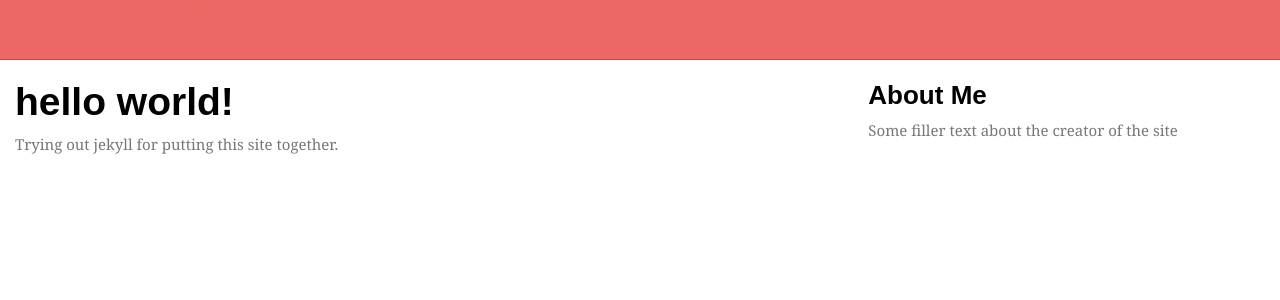
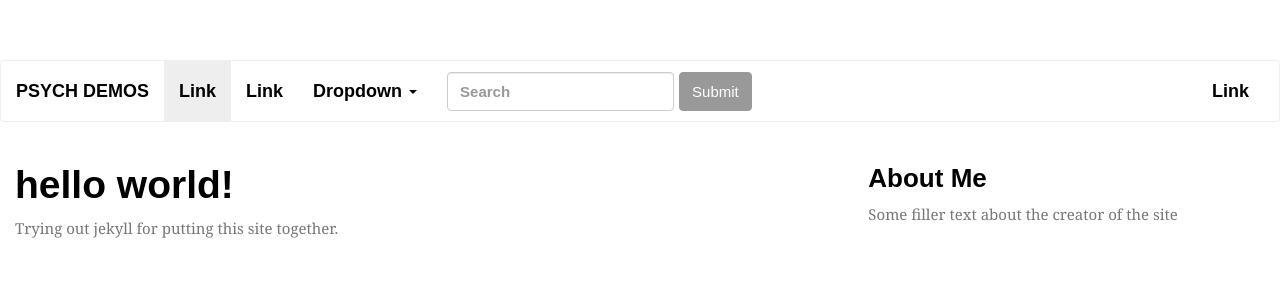
Before and after one commit to jodeleeuw/factorsdb, a Jekyll site: the page built from index.md, in a window 1280 px wide. Shown: the top 300 px of the page. Built offline with Jekyll 4.4.1, drawn with Linux system fonts in a browser that asks for light colours; some web fonts are replaced; Markdown is read by kramdown in place of the engine named in the settings.

Commit message:
change header

```diff
--- a/_includes/header.html
+++ b/_includes/header.html
@@ -21,22 +21,46 @@
 
   <body>
 
-    <div class="navbar navbar-inverse navbar-fixed-top">
-      <div class="navbar-inner">
-        <div class="container">
-          <a class="btn btn-navbar" data-toggle="collapse" data-target=".nav-collapse">
-            <span class="icon-bar"></span>
-            <span class="icon-bar"></span>
-            <span class="icon-bar"></span>
-          </a>
-          <a class="brand" href="#">{{ site.name }}</a>
-          <div class="nav-collapse collapse">
-            <ul class="nav">
-              <li class="active"><a href="/">Home</a></li>
+  <nav class="navbar navbar-default">
+    <div class="container-fluid">
+      <div class="navbar-header">
+        <button type="button" class="navbar-toggle collapsed" data-toggle="collapse" data-target="#bs-example-navbar-collapse-1" aria-expanded="false">
+          <span class="sr-only">Toggle navigation</span>
+          <span class="icon-bar"></span>
+          <span class="icon-bar"></span>
+          <span class="icon-bar"></span>
+        </button>
+        <a class="navbar-brand" href="#">{{ site.name }}</a>
+      </div>
+
+      <div class="navbar-collapse collapse" id="bs-example-navbar-collapse-1" aria-expanded="false" style="height: 1px;">
+        <ul class="nav navbar-nav">
+          <li class="active"><a href="#">Link <span class="sr-only">(current)</span></a></li>
+          <li><a href="#">Link</a></li>
+          <li class="dropdown">
+            <a href="#" class="dropdown-toggle" data-toggle="dropdown" role="button" aria-expanded="false">Dropdown <span class="caret"></span></a>
+            <ul class="dropdown-menu" role="menu">
+              <li><a href="#">Action</a></li>
+              <li><a href="#">Another action</a></li>
+              <li><a href="#">Something else here</a></li>
+              <li class="divider"></li>
+              <li><a href="#">Separated link</a></li>
+              <li class="divider"></li>
+              <li><a href="#">One more separated link</a></li>
             </ul>
+          </li>
+        </ul>
+        <form class="navbar-form navbar-left" role="search">
+          <div class="form-group">
+            <input type="text" class="form-control" placeholder="Search">
           </div>
-        </div>
+          <button type="submit" class="btn btn-default">Submit</button>
+        </form>
+        <ul class="nav navbar-nav navbar-right">
+          <li><a href="#">Link</a></li>
+        </ul>
       </div>
     </div>
+  </nav>
 
-    <div class="container-fluid">
+  <div class="container-fluid">
```
